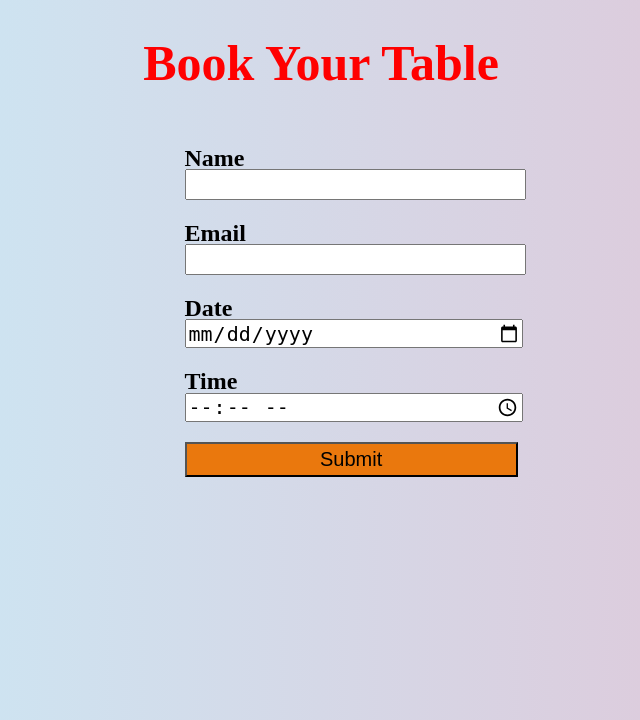
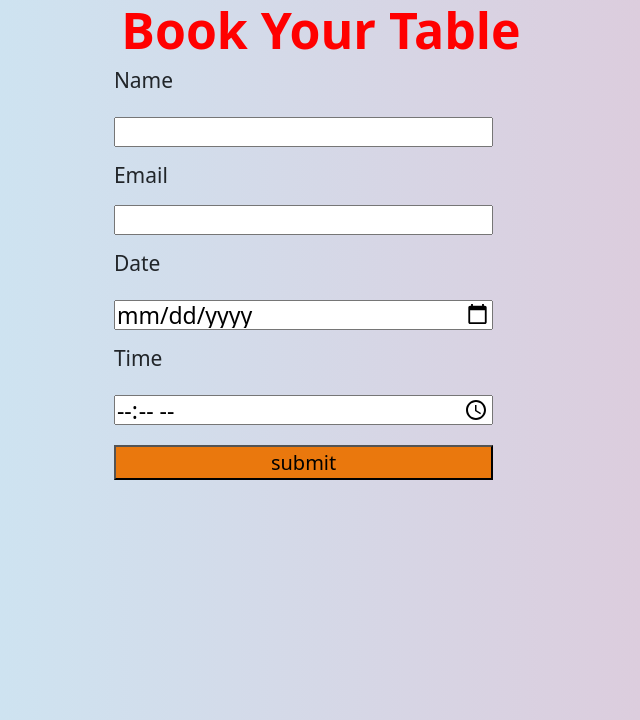
Before and after one commit to NitishKumar573/Restaurant, a PHP site: page /book.html in a window 1280 px wide. Shown: the top 720 px of the page, without its empty margins (319-959 px from the left). Run offline with PHP 8.4, Linux system fonts and the light colour scheme.

Commit message:
booking option

```diff
--- a/book.html
+++ b/book.html
@@ -4,6 +4,9 @@
     <meta charset="UTF-8">
     <meta name="viewport" content="width=device-width, initial-scale=1.0">
     <title>Document</title>
+    <link href="https://cdn.jsdelivr.net/npm/bootstrap@5.3.3/dist/css/bootstrap.min.css" rel="stylesheet" integrity="sha384-QWTKZyjpPEjISv5WaRU9OFeRpok6YctnYmDr5pNlyT2bRjXh0JMhjY6hW+ALEwIH" crossorigin="anonymous">
+    <link href="https://fonts.googleapis.com/css2?family=Inter:ital,opsz,wght@0,14..32,100..900;1,14..32,100..900&display=swap" rel="stylesheet">
+    <link rel="stylesheet" href="https://cdnjs.cloudflare.com/ajax/libs/font-awesome/6.7.2/css/all.min.css">
     <style>
         body{
             background: linear-gradient(to right,rgb(199, 238, 250),rgb(227, 194, 212));
@@ -14,23 +17,26 @@
             color: red;
             text-align: center;
         }
+        .watera{
+         display: none;
+}
         .hate{
             display: flex;
             justify-content: center;
 
         }
         input{
-            width: 110%;
-            height: 25px;
+            width: 90%;
+            height: 30px;
             margin-left: 15px;
             margin-right: 15px;
-            margin-bottom: px;
-            margin-top: -20px;
+            margin-bottom: -50px !important;
             font-size: 20px;
         }
         .hate h2{
             margin-left: 15px;
-            margin-bottom: 5px;
+            margin-bottom: 0px;
+            font-size: 21px !important;
         }
         .heigh{
             margin-top: 20px;
@@ -39,19 +45,80 @@
             background-color:rgb(234, 120, 13);
 
         }
+        .whide{
+            width: 100%;
+            height: 30px;
+            background: linear-gradient(to right,rgb(248,232,217),rgb(35, 116, 39,));
+            border: 2px ;
+            text-align: center;
+            display: none;
+
+
+        }
+        @media only screen and (min-width:575px) and (max-width:10000px){
+            input{
+            width: 80%;
+            height: 30px;
+            font-size: 23px;
+            margin-left: 30px;
+
+        }
+        .hate h2{
+            margin-left: 30px;
+            font-size: 20px;
+
+
+    }
+}
+
 
     </style>
 </head>
 <body>
     <h1 class="guide">Book Your Table</h1>
+    <div class="alert alert-success watera" role="alert">
+        <h4 class="alert-heading">Well done!</h4>
+        <p>Aww yeah, you succalert message. This example text is going to run a bit longer so that you can see how spacing within an alert works with this kind of content.</p>
+      </div>
     <div class="hate">
-        <form action="">
-            <label><h2>Name</h2></label><input type="text" placeholder="">
-            <label><h2>Email</h2></label><input type="email">
-            <label><h2>Date</h2></label><input type="date">
-            <label><h2>Time</h2></label><input type="time">
-            <label></label><input type="submit" vlaue="submit" class="heigh">
+        <form name="submit-to-google-sheet">
+
+            <label><h2 class="">Name</h2><br></label><input type="text" name="Name" placeholder="" required class=""><br>
+            <label><h2 class="mt-3">Email</h2></label><input type="email" name="Email" required class="mt-3"><br>
+            <label><h2 class="mt-3">Date</h2><br></label><input type="date" name="Date" required><br>
+            <label><h2 class="mt-3">Time</h2><br></label><input type="time" name="Time" required><br>
+            <label></label><input type="submit" value="submit" class="heigh" id="telly" onclick=clickme()>
+            <br>
+            <span id="succes"></span>
         </form>
     </div>
+
+      <script>
+        const scriptURL = 'https://script.google.com/macros/s/AKfycbzV6NWriMtqxPBGmyZxHwlDyJ629JCuHGuCKde54OLcJAehcD-ZRIVZQHwjCDdAM-sDGg/exec'
+        const form = document.forms['submit-to-google-sheet']
+
+        doc=document.querySelector("#succes")
+
+        form.addEventListener('submit', e => {
+          e.preventDefault()
+          fetch(scriptURL, { method: 'POST', body: new FormData(form)})
+
+
+            .then(()=> {
+                doc.innerText="Your Table is Booked Successfully"
+
+                form.reset();
+            })
+            .catch(()=>{
+                alert(" Sorry,Your Table is not Booked Successfully")
+
+            })
+
+            })
+
+
+
+
+      </script>
 </body>
 </html>
--- a/stylet.css
+++ b/stylet.css
@@ -141,7 +141,7 @@ main{
 
 }
 main{
-  background: linear-gradient(to right,#0ACEFE,rgb(35, 116, 39));
+  background: linear-gradient(to right,#a7ced8,rgb(166, 231, 169));
 
 }
 .mob{
```
